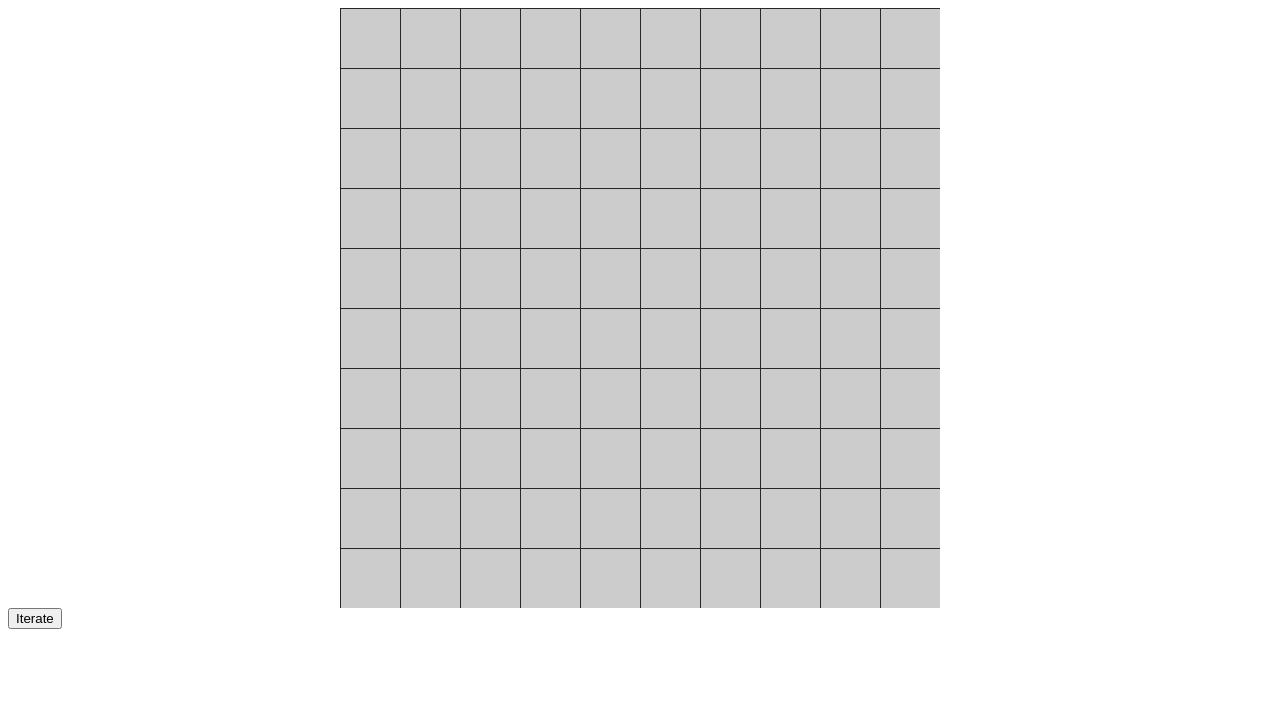
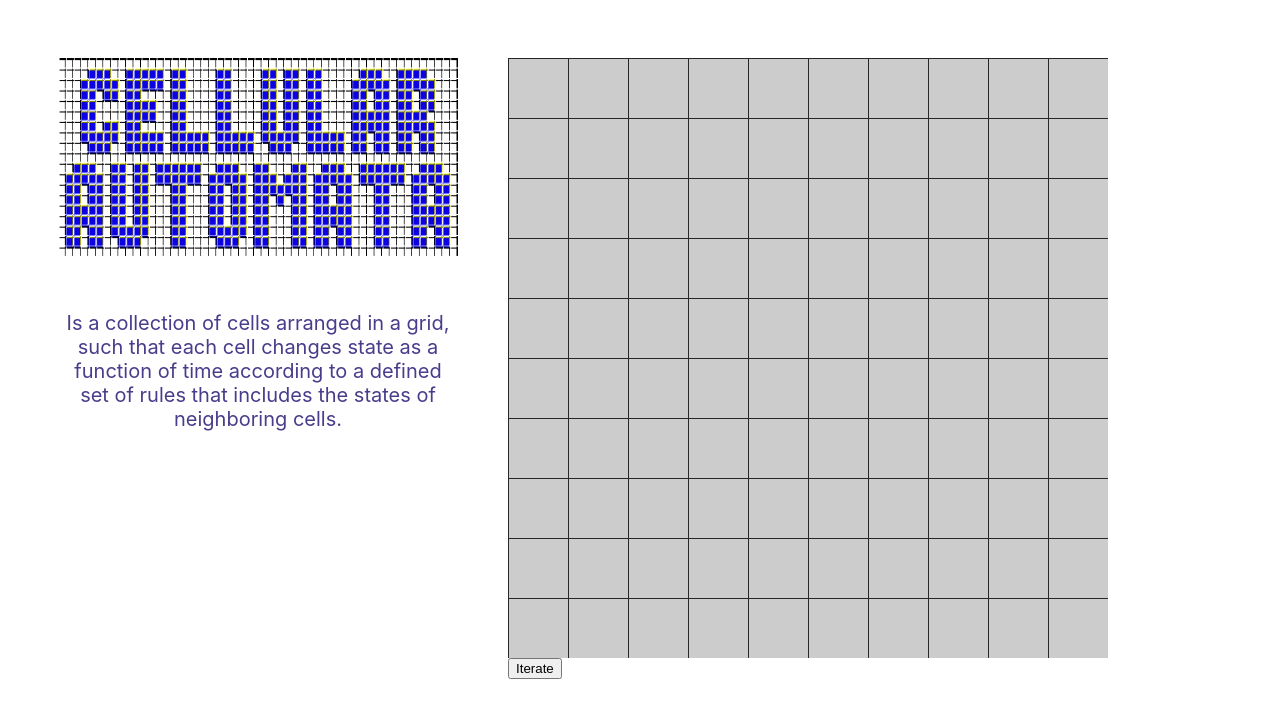
Before and after one commit to Hyan18/the-css, a React (Create React App) app: page / in a window 1280 px wide. Shown: the top 718 px of the page. Built offline with nearby package versions, Linux system fonts and the light colour scheme.

Commit message:
feat: added a description of CA to game component

```diff
--- a/src/components/Board/Board.jsx
+++ b/src/components/Board/Board.jsx
@@ -46,7 +46,7 @@ class Board extends Component {
     let currentState = this.state.cells
 
     return (
-      <div>
+      <div className="board-container">
         <div className="board-div" style={{ width: WIDTH, height: HEIGHT, backgroundSize: `${CELL_SIZE}px ${CELL_SIZE}px`}}>
           {currentState.map((row, i) => row.map((cell, j) =>
             (<Cell x={j} y={i} state={cell} key={`${j}, ${i}`} onClick={ () => this.handleClick(j, i, cell) }/>)
--- /dev/null
+++ b/src/components/Game/Game.css
@@ -0,0 +1,24 @@
+.description-div{
+  display: inline-block;
+  height: 90%;
+  width: 400px;
+  padding: 50px;
+  font-size: 20px;
+  color: darkslateblue;
+  text-align:center;
+  font-family: -apple-system, BlinkMacSystemFont, 'Segoe UI', Roboto, Oxygen, Ubuntu, Cantarell, 'Open Sans', 'Helvetica Neue', sans-serif;
+}
+.board-container {
+  margin-top: 50px;
+  height: 100%;
+  display: inline-block;
+  padding-bottom: 150px;
+  position: fixed;
+}
+.game-container {
+  height: 700px;
+  max-height: 745px;
+  width: 1100px;
+  max-width: 1100px;
+  position: fixed;
+}
--- a/src/components/Game/Game.jsx
+++ b/src/components/Game/Game.jsx
@@ -1,10 +1,15 @@
 import React, { Component } from 'react'
 import Board from '../Board/Board'
+import './Game.css'
+import { Text } from '../Text/Text'
 
 class Game extends Component {
   render = () => {
     return (
       <div className="game-container">
+        <div className="description-div">
+          <Text />
+        </div>
         <Board />
       </div>
     )
--- /dev/null
+++ b/src/components/Text/Text.jsx
@@ -0,0 +1,10 @@
+import React, { Fragment } from 'react'
+import logo from './logo.png'
+
+export const Text = () => <Fragment>
+  <img src={logo} alt="Logo" width="400" height="200" />
+  <br></br><br></br><br></br>
+  Is a collection of cells arranged in a grid,<br></br>
+  such that each cell changes state as a function of time according to
+  a defined set of rules that includes the states of neighboring cells.
+</Fragment>
```
Also changed, not shown: src/components/Text/logo.png (added), 1 other file (tests, documents, lock files or other folders).
